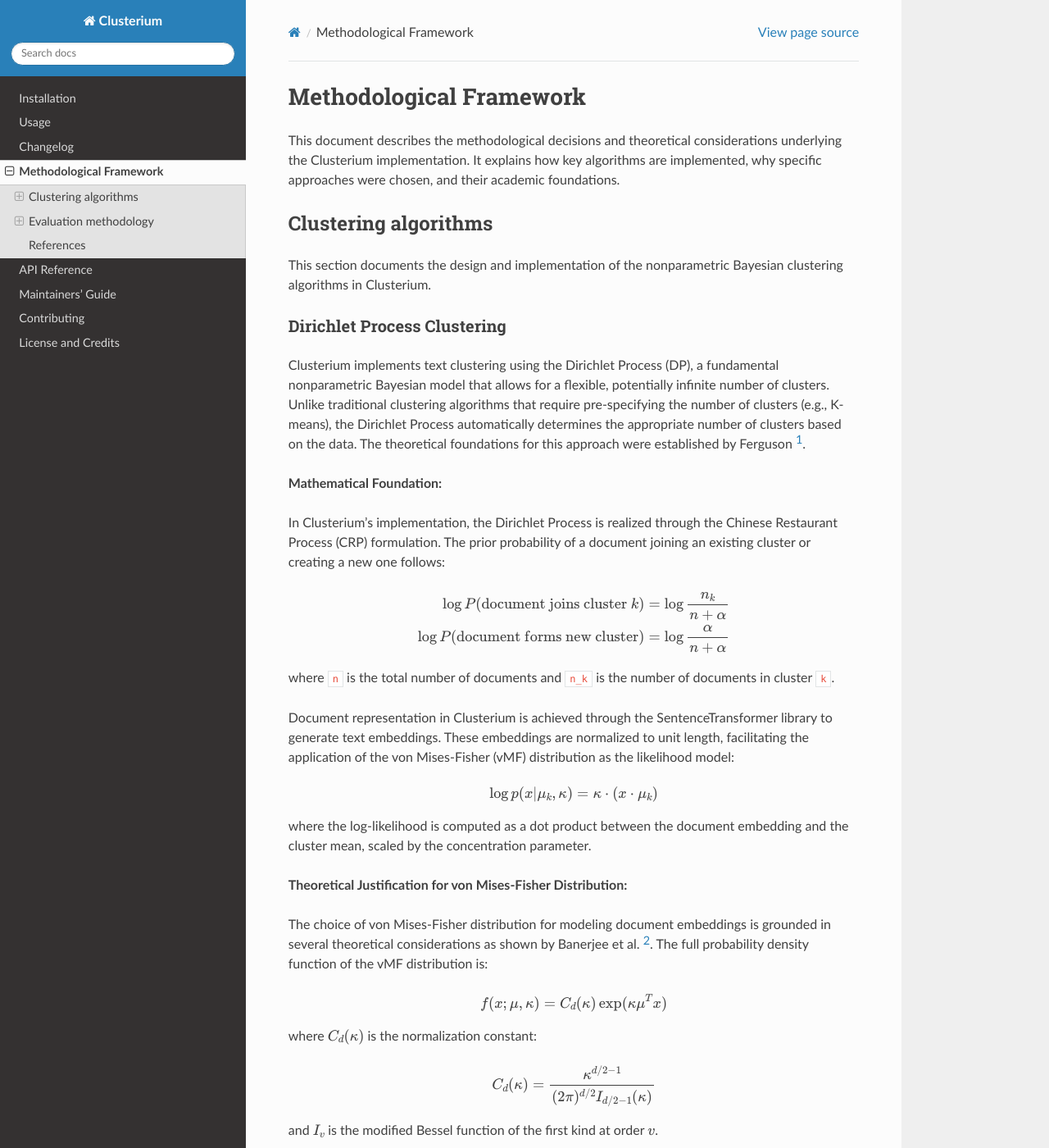
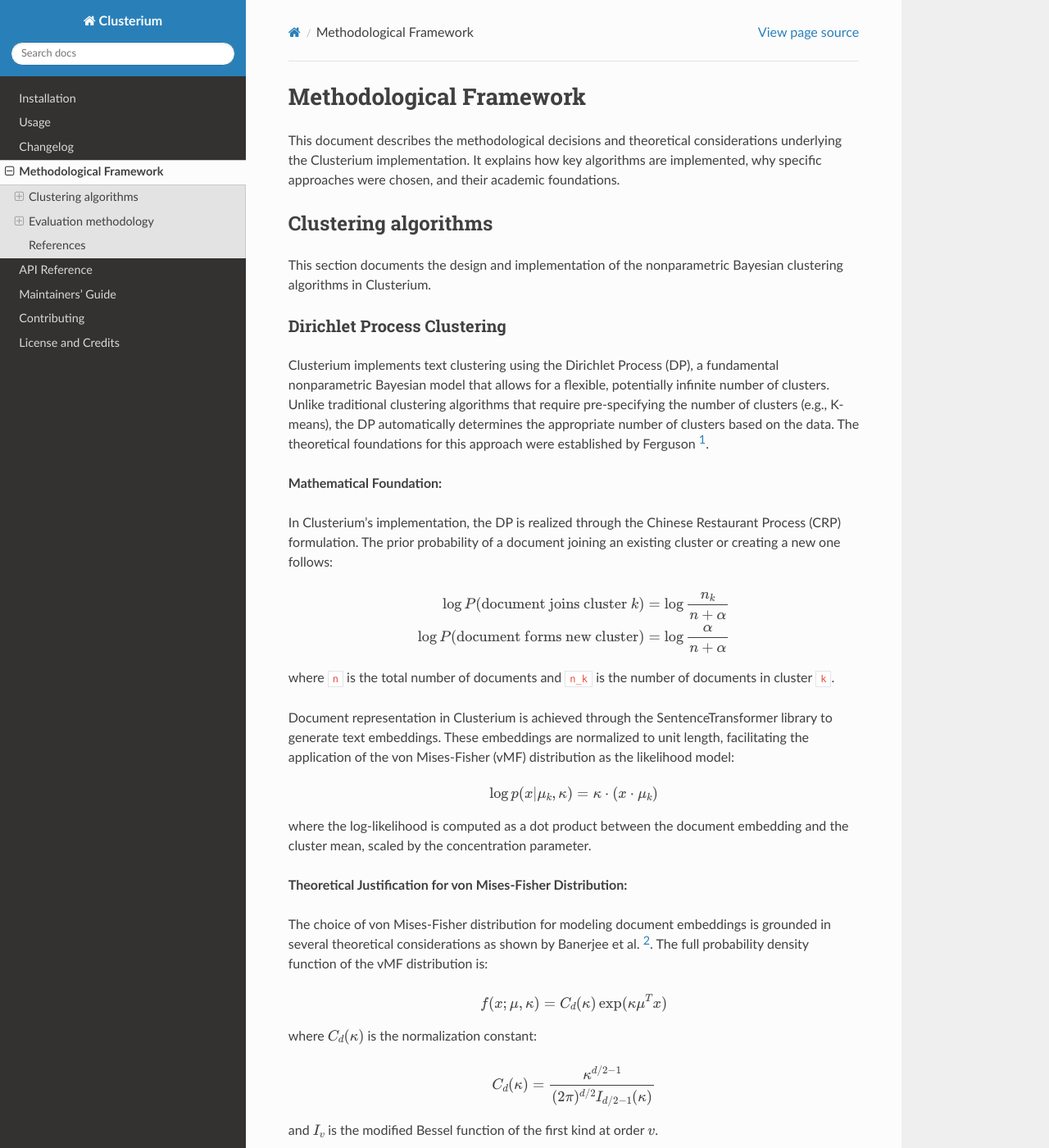
Before and after one commit to sergeyklay/clusterium, a Sphinx documentation site: the page built from docs/source/methodological_framework.rst, in a window 1280 px wide and 1400 px high. Shown: the whole window at 82% size. Built offline with Sphinx 7.4.7 and the Read the Docs theme 3.1.0, drawn with Linux system fonts in a browser that asks for light colours; some of the changed text lies outside the part shown.

Commit message:
Correct typing

```diff
--- a/docs/source/methodological_framework.rst
+++ b/docs/source/methodological_framework.rst
@@ -12,11 +12,11 @@ This section documents the design and implementation of the nonparametric Bayesi
 Dirichlet Process Clustering
 ^^^^^^^^^^^^^^^^^^^^^^^^^^^^
 
-Clusterium implements text clustering using the Dirichlet Process (DP), a fundamental nonparametric Bayesian model that allows for a flexible, potentially infinite number of clusters. Unlike traditional clustering algorithms that require pre-specifying the number of clusters (e.g., K-means), the Dirichlet Process automatically determines the appropriate number of clusters based on the data. The theoretical foundations for this approach were established by Ferguson [1]_.
+Clusterium implements text clustering using the Dirichlet Process (DP), a fundamental nonparametric Bayesian model that allows for a flexible, potentially infinite number of clusters. Unlike traditional clustering algorithms that require pre-specifying the number of clusters (e.g., K-means), the DP automatically determines the appropriate number of clusters based on the data. The theoretical foundations for this approach were established by Ferguson [1]_.
 
 **Mathematical Foundation:**
 
-In Clusterium's implementation, the Dirichlet Process is realized through the Chinese Restaurant Process (CRP) formulation. The prior probability of a document joining an existing cluster or creating a new one follows:
+In Clusterium's implementation, the DP is realized through the Chinese Restaurant Process (CRP) formulation. The prior probability of a document joining an existing cluster or creating a new one follows:
 
 .. math::
 
@@ -61,7 +61,7 @@ These properties make vMF particularly suitable for clustering in high-dimension
 
 **Algorithm Overview:**
 
-The Dirichlet Process clustering algorithm in Clusterium follows these key steps:
+The DP clustering algorithm in Clusterium follows these key steps:
 
 1. **Embedding Generation**: Transform documents into normalized vector representations using a pretrained language model.
 
@@ -91,7 +91,7 @@ Clusterium's implementation includes several important design decisions that aff
 
 **Stochastic Properties and Document Order Sensitivity:**
 
-A critical aspect of the Dirichlet Process implementation is its sequential, stochastic nature. Since documents are processed one at a time following the Chinese Restaurant Process, several important properties emerge:
+A critical aspect of the DP implementation is its sequential, stochastic nature. Since documents are processed one at a time following the Chinese Restaurant Process, several important properties emerge:
 
 1. **Order Dependency**: The final clustering outcome is sensitive to the order in which documents are processed. This sensitivity arises because:
 
@@ -116,7 +116,7 @@ To mitigate order dependency in production applications, randomly shuffling docu
 
 **Parameter Tuning:**
 
-The Dirichlet Process clustering model is governed by two key parameters that significantly influence clustering behavior from an academic perspective:
+The DP clustering model is governed by two key parameters that significantly influence clustering behavior from an academic perspective:
 
 1. **Alpha (α)**: The concentration parameter that controls cluster proliferation.
 
```
Also changed, not shown: other parts of docs/source/methodological_framework.rst (+2 -0 lines), 1 other file.
